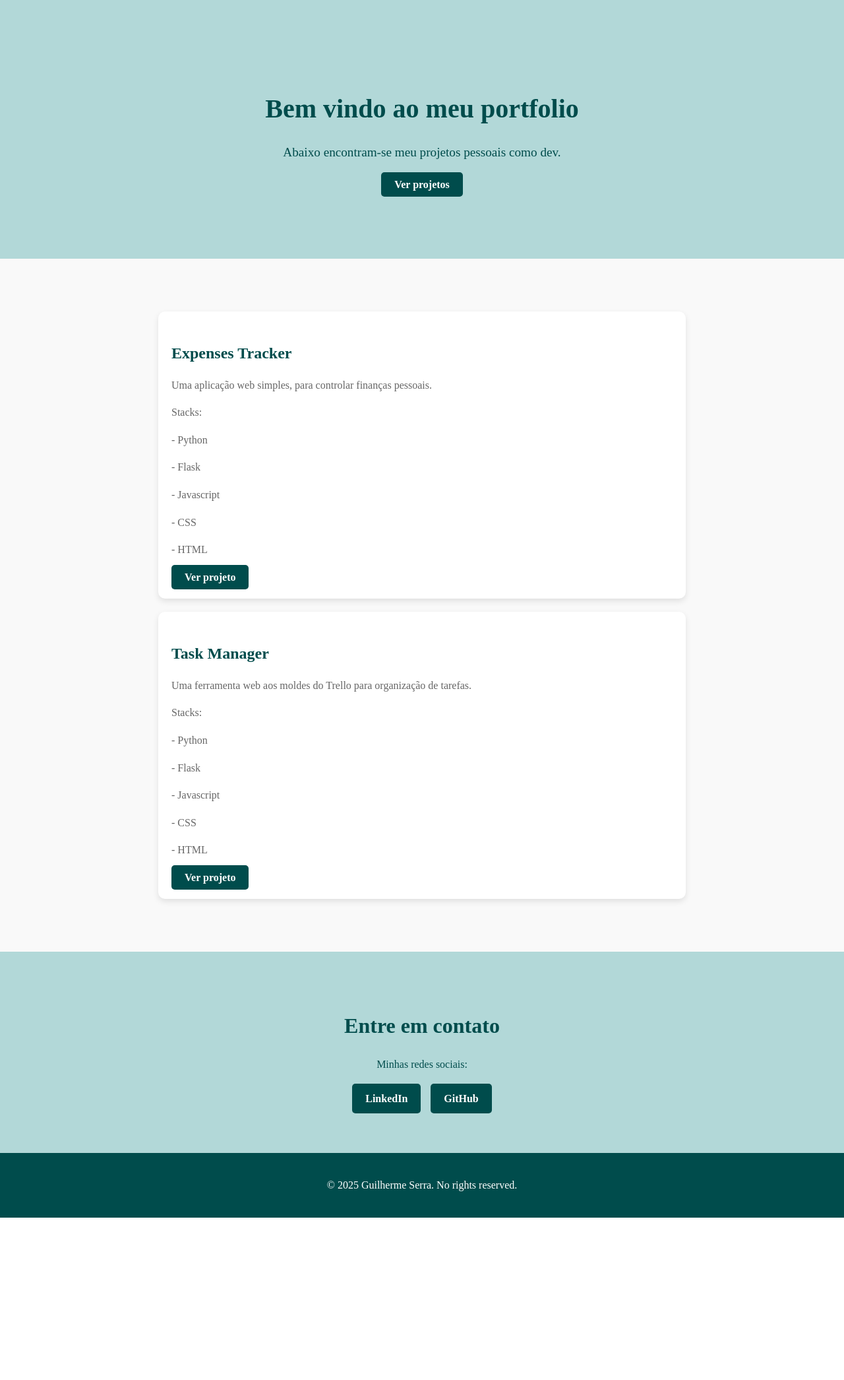
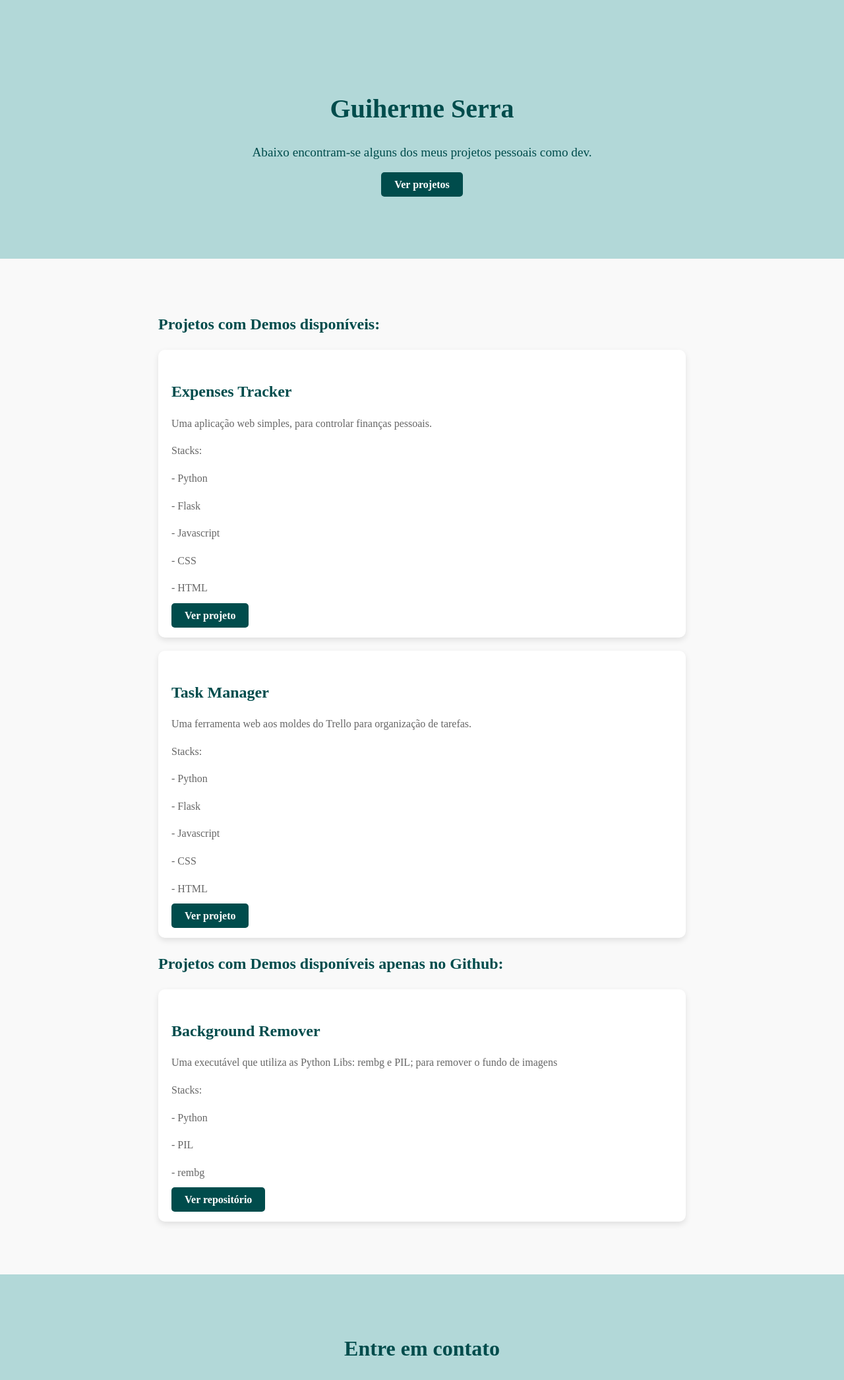
Before and after one commit to gssv99/Portfolio, a Flask app: page / in a window 1280 px wide. Shown: the part 66-2157 px from the top of the page at 66% size. Before the commit the page ends 1911 px from the top, so only its background shows below. Run offline with Flask 3, Linux system fonts and the light colour scheme.

Commit message:
Added projecrts and corrected some minor presentation issues

```diff
--- a/app.py
+++ b/app.py
@@ -8,4 +8,4 @@ def index():
     return render_template('index.html')
 
 if __name__ == '__main__':
-    app.run(host='0.0.0.0', port=10000)
+    app.run(debug=True)
--- a/templates/index.html
+++ b/templates/index.html
@@ -18,14 +18,14 @@
 
     <!-- Home Section -->
     <section id="home" class="hero">
-        <h1>Bem vindo ao meu portfolio</h1>
-        <p>Abaixo encontram-se meu projetos pessoais como dev.</p>
+        <h1>Guiherme Serra</h1>
+        <p>Abaixo encontram-se alguns dos meus projetos pessoais como dev.</p>
         <a href="#projects" class="btn">Ver projetos</a>
     </section>
 
     <!-- Projects Section -->
     <section id="projects" class="projects">
-        <h2></h2>
+        <h2>Projetos com Demos disponíveis:</h2>
         <div class="project-card">
             <h3>Expenses Tracker</h3>
             <p>Uma aplicação web simples, para controlar finanças pessoais.</p>
@@ -48,6 +48,16 @@
             <p>- HTML</p>
             <a href="https://taskmanager-i7kt.onrender.com" class="btn">Ver projeto</a>
         </div>
+        <h2>Projetos com Demos disponíveis apenas no Github:</h2>
+        <div class="project-card">
+            <h3>Background Remover</h3>
+            <p>Uma executável que utiliza as Python Libs: rembg e PIL; para remover o fundo de imagens </p>
+            <p>Stacks:</p>
+            <p>- Python</p>
+            <p>- PIL</p>
+            <p>- rembg</p>
+            <a href="https://github.com/gssv99/RmvBgdImg" class="btn">Ver repositório</a>
+        </div>
     </section>
 
     <!-- Contact Section -->
```
